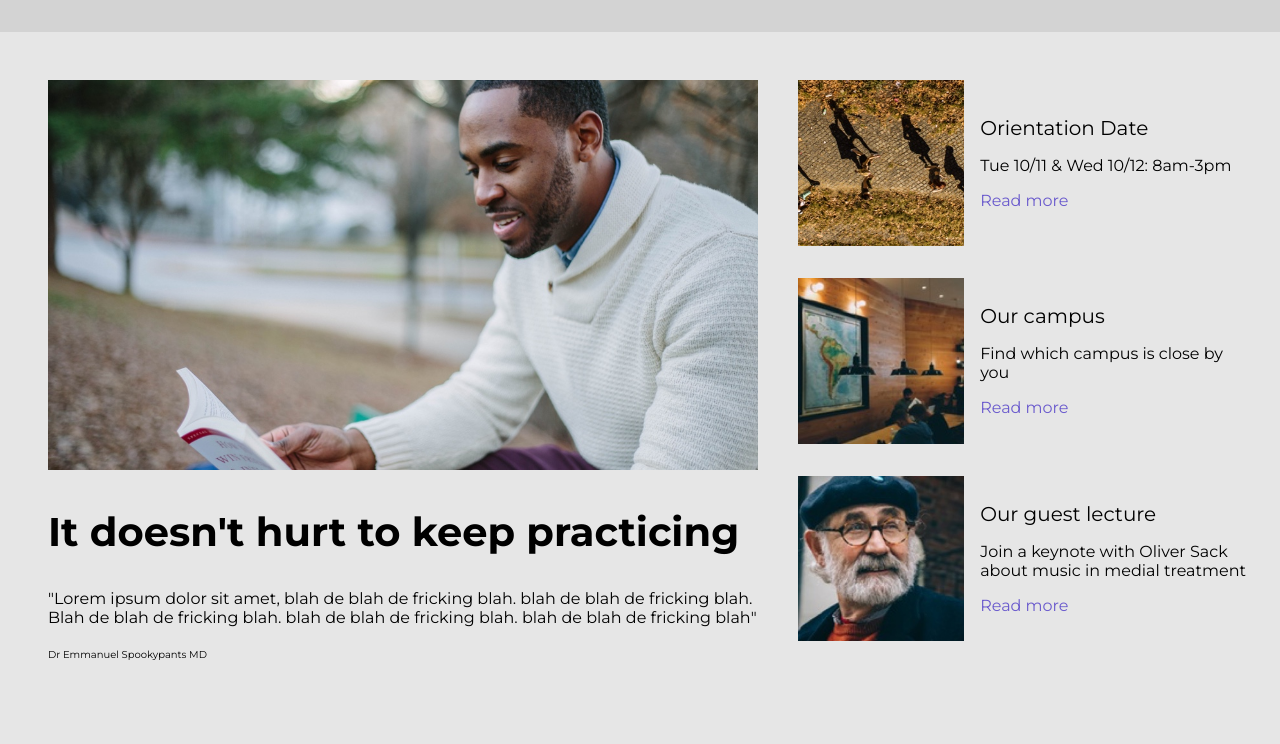
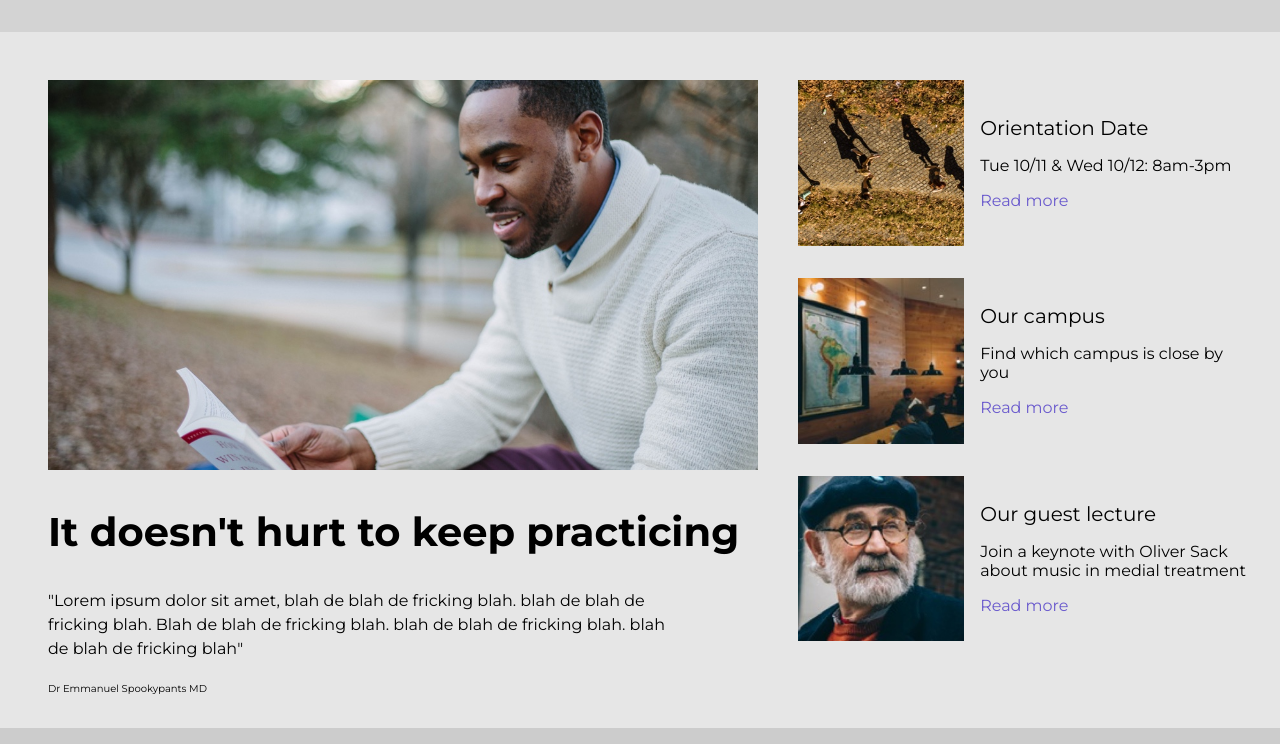
Before and after one commit to alfilogan/capstone, a plain HTML site: page index.html in a window 1280 px wide. Shown: the part 696-1440 px from the top of the page. Drawn offline with Linux system fonts and the light colour scheme.

Commit message:
updated minor changes to learning section

```diff
--- a/Resources/styles.css
+++ b/Resources/styles.css
@@ -99,7 +99,6 @@ a {
 /* information section */
 
 .information {
-    height: 650px;
     background-color: #e6e6e6;
     padding: 32px 24px;
     display: flex;
@@ -109,7 +108,7 @@ a {
 .leftside {
     width: 60%;
     padding: 0 24px;
-    padding-bottom: 32px;
+
 }
 
 .leftside img {
@@ -120,6 +119,11 @@ a {
 .leftside h2{
     font-size: 40px;
     padding-top: 0;
+}
+
+.leftside p {
+    width: 90%;
+    line-height: 24px;
 }
 
 #quotetag {
```
